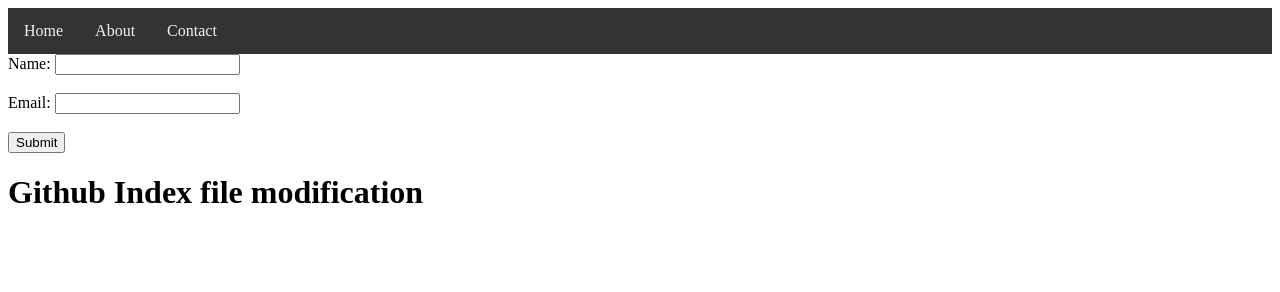
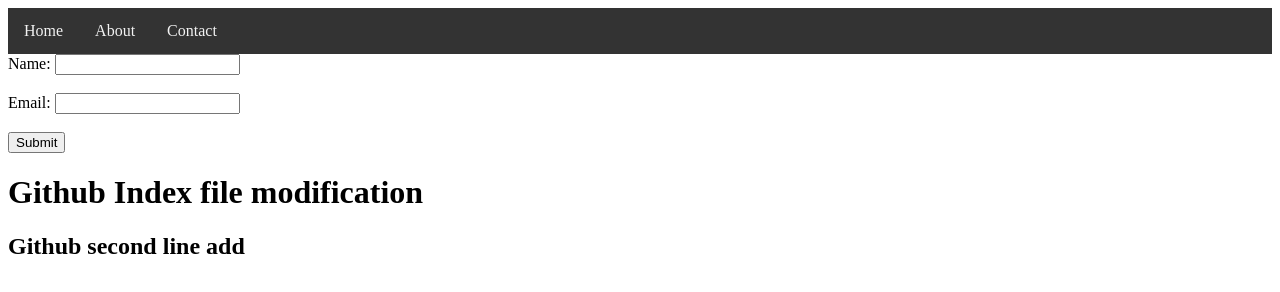
Before and after one commit to Sanjay-Tech-Lab/GitExample2, a plain HTML site: page index.html in a window 1280 px wide. Drawn offline with Linux system fonts and the light colour scheme.

Commit message:
third version index.html

```diff
--- a/index.html
+++ b/index.html
@@ -39,5 +39,6 @@
         <input type="submit" value="Submit">
     </form>
     <h1>Github Index file modification</h1>
+    <h2>Github second line add</h2>
 </body>
 </html>
```
